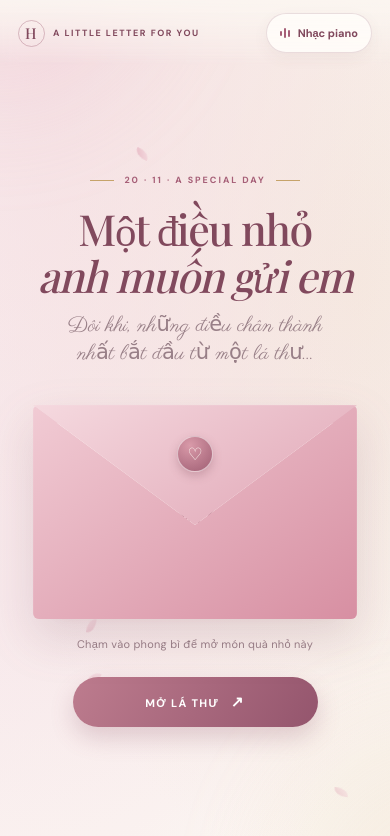
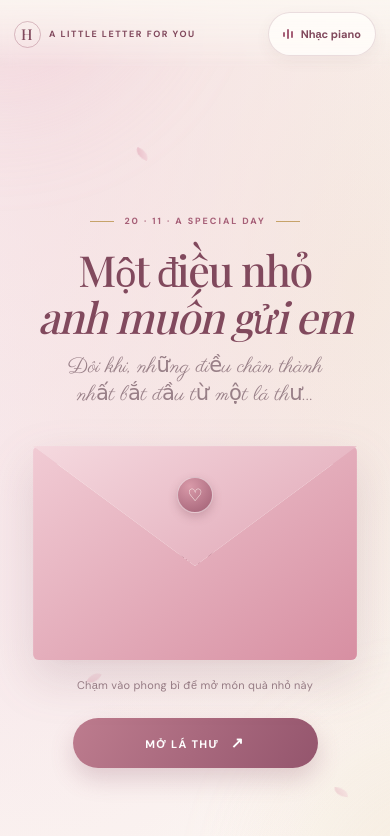
Before and after one commit to khanhvt50/loichuc20-11, a plain HTML site: page index.html in a window 390 px wide. Drawn offline with nearby package versions, Linux system fonts and the light colour scheme; a web font is replaced by a local one.

Commit message:
Add mobile refinements and style adjustments

```diff
--- a/index.html
+++ b/index.html
@@ -334,7 +334,119 @@
       .final-section{margin-top:48px;margin-bottom:60px}
     }
 
-    </style>
+
+
+    /* Android / Chrome mobile refinements */
+    html {
+      min-height: 100%;
+      min-height: 100dvh;
+      scroll-padding-top: 76px;
+      text-size-adjust: 100%;
+      -webkit-text-size-adjust: 100%;
+    }
+    body {
+      min-height: 100%;
+      min-height: 100dvh;
+      overscroll-behavior-y: contain;
+      -webkit-font-smoothing: antialiased;
+      text-rendering: optimizeLegibility;
+    }
+    button, a, [role="button"], .envelope-scene {
+      touch-action: manipulation;
+    }
+    button, .music-toggle {
+      min-height: 44px;
+    }
+    img, svg, video, canvas {
+      max-width: 100%;
+    }
+    .hero, .letter-section, .story-section, .final-section {
+      scroll-margin-top: 72px;
+    }
+    .topbar {
+      padding-left: max(14px, env(safe-area-inset-left, 0px));
+      padding-right: max(14px, env(safe-area-inset-right, 0px));
+      padding-top: calc(10px + env(safe-area-inset-top, 0px));
+    }
+    .music-toggle {
+      min-height: 44px;
+      padding-left: 14px;
+      padding-right: 14px;
+    }
+    .final-actions {
+      padding-bottom: calc(24px + env(safe-area-inset-bottom, 0px));
+    }
+    @media (max-width: 430px) {
+      .hero {
+        min-height: 100vh;
+        min-height: 100svh;
+        min-height: 100dvh;
+        padding-top: calc(88px + env(safe-area-inset-top, 0px));
+        padding-bottom: calc(28px + env(safe-area-inset-bottom, 0px));
+      }
+      .letter-section, .story-section, .final-section {
+        padding-left: max(14px, env(safe-area-inset-left, 0px));
+        padding-right: max(14px, env(safe-area-inset-right, 0px));
+      }
+      .letter-card, .final-card, .book-page {
+        overflow-wrap: anywhere;
+      }
+      .page-control, .final-actions button {
+        min-height: 44px;
+      }
+    }
+    @media (max-width: 360px) {
+      .topbar { padding-left: 11px; padding-right: 11px; }
+      .brand { font-size: 8px; letter-spacing: .12em; }
+      .music-toggle { font-size: 10px; padding: 0 10px; }
+      .hero { padding-left: 15px; padding-right: 15px; }
+      .envelope-scene { width: min(88vw, 320px); }
+      .book-page { padding-left: 15px; padding-right: 15px; }
+      .page-control { font-size: 10px; }
+    }
+    @media (hover: none) and (pointer: coarse) {
+      button:hover, a:hover { filter: none; }
+    }
+    @supports not (height: 100dvh) {
+      .hero { min-height: 100svh; }
+    }
+
+
+
+    /* Header clearance: keep the brand and piano control above hero copy */
+    .topbar {
+      min-height: calc(68px + env(safe-area-inset-top, 0px));
+      box-sizing: border-box;
+      padding-top: calc(12px + env(safe-area-inset-top, 0px));
+      padding-bottom: 12px;
+      gap: 12px;
+    }
+    .brand {
+      min-width: 0;
+      flex: 1 1 auto;
+      white-space: nowrap;
+    }
+    .music-toggle {
+      flex: 0 0 auto;
+      white-space: nowrap;
+    }
+    .hero {
+      box-sizing: border-box;
+      padding-top: calc(148px + env(safe-area-inset-top, 0px));
+    }
+    @media (max-width: 430px) {
+      .hero {
+        padding-top: calc(158px + env(safe-area-inset-top, 0px));
+      }
+    }
+    @media (max-width: 360px) {
+      .topbar { gap: 7px; }
+      .brand { gap: 6px; letter-spacing: .10em; font-size: 8px; }
+      .music-toggle { padding-left: 9px; padding-right: 9px; font-size: 10px; }
+      .hero { padding-top: calc(164px + env(safe-area-inset-top, 0px)); }
+    }
+
+  </style>
 </head>
 <body>
   <div class="ambient" aria-hidden="true"><div class="glow a"></div><div class="glow b"></div></div>
```
